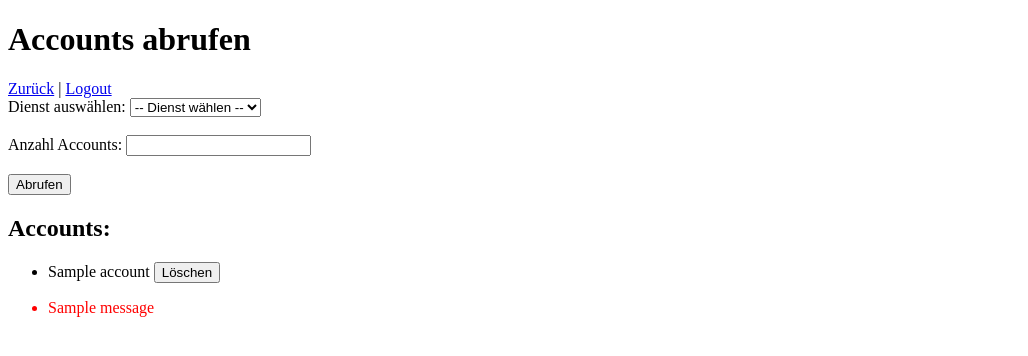
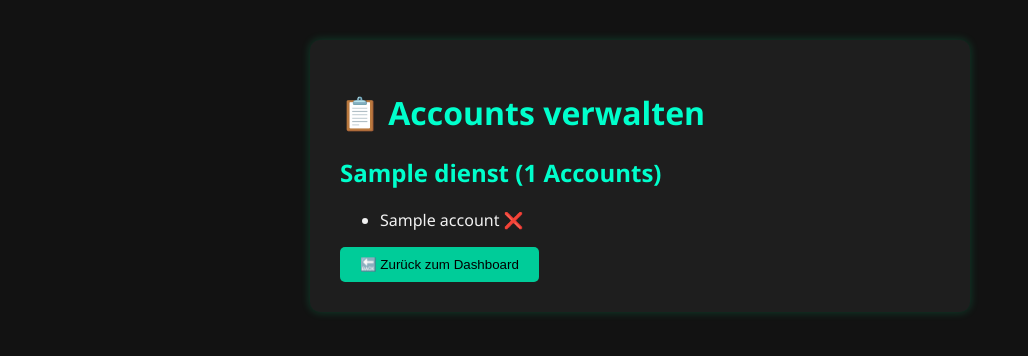
Before and after one commit to hcpbrucks/pluezz-dashboard, a Flask app: template pluezz-dashboard/templates/accounts.html in a window 1280 px wide. Shown: the top 356 px of the page, without its empty margins (0-1028 px from the left). Run offline with Flask 3, Linux system fonts and the light colour scheme; the template is opened without the code that fills it: most values are stand-ins (such as "Sample title", 1, 10 or a date in 2020); one stand-in notice (Sample message) is shown.

Commit message:
Update accounts.html

```diff
--- a/pluezz-dashboard/templates/accounts.html
+++ b/pluezz-dashboard/templates/accounts.html
@@ -2,45 +2,27 @@
 <html lang="de">
 <head>
     <meta charset="UTF-8" />
-    <title>Accounts abrufen</title>
+    <title>Accounts verwalten – Pluezz</title>
+    <link rel="stylesheet" href="{{ url_for('static', filename='style.css') }}" />
 </head>
 <body>
-    <h1>Accounts abrufen</h1>
-    <a href="{{ url_for('dienst') }}">Zurück</a> | <a href="{{ url_for('logout') }}">Logout</a>
-    <form method="POST">
-        Dienst auswählen:
-        <select name="dienst" required>
-            <option value="" disabled selected>-- Dienst wählen --</option>
-            {% for dienst in dienste %}
-            <option value="{{ dienst }}">{{ dienst }}</option>
+    <div class="container">
+        <h1>📋 Accounts verwalten</h1>
+
+        {% if accounts %}
+            {% for dienst, accs in accounts.items() %}
+                <h2>{{ dienst|capitalize }} ({{ accs|length }} Accounts)</h2>
+                <ul>
+                    {% for account in accs %}
+                        <li>{{ account }} <a href="{{ url_for('delete_account', dienst=dienst, index=loop.index0) }}">❌</a></li>
+                    {% endfor %}
+                </ul>
             {% endfor %}
-        </select><br><br>
-        Anzahl Accounts: <input type="number" name="anzahl" min="1" required><br><br>
-        <button type="submit">Abrufen</button>
-    </form>
+        {% else %}
+            <p>Keine Accounts verfügbar.</p>
+        {% endif %}
 
-    {% if ausgabe %}
-    <h2>Accounts:</h2>
-    <ul>
-        {% for account in ausgabe %}
-        <li>
-            {{ account }}
-            <form method="POST" action="{{ url_for('delete_account', index=loop.index0) }}" style="display:inline">
-                <button type="submit">Löschen</button>
-            </form>
-        </li>
-        {% endfor %}
-    </ul>
-    {% endif %}
-
-    {% with messages = get_flashed_messages() %}
-      {% if messages %}
-        <ul style="color:red">
-          {% for msg in messages %}
-            <li>{{ msg }}</li>
-          {% endfor %}
-        </ul>
-      {% endif %}
-    {% endwith %}
+        <a href="{{ url_for('dashboard') }}"><button>🔙 Zurück zum Dashboard</button></a>
+    </div>
 </body>
 </html>
```
